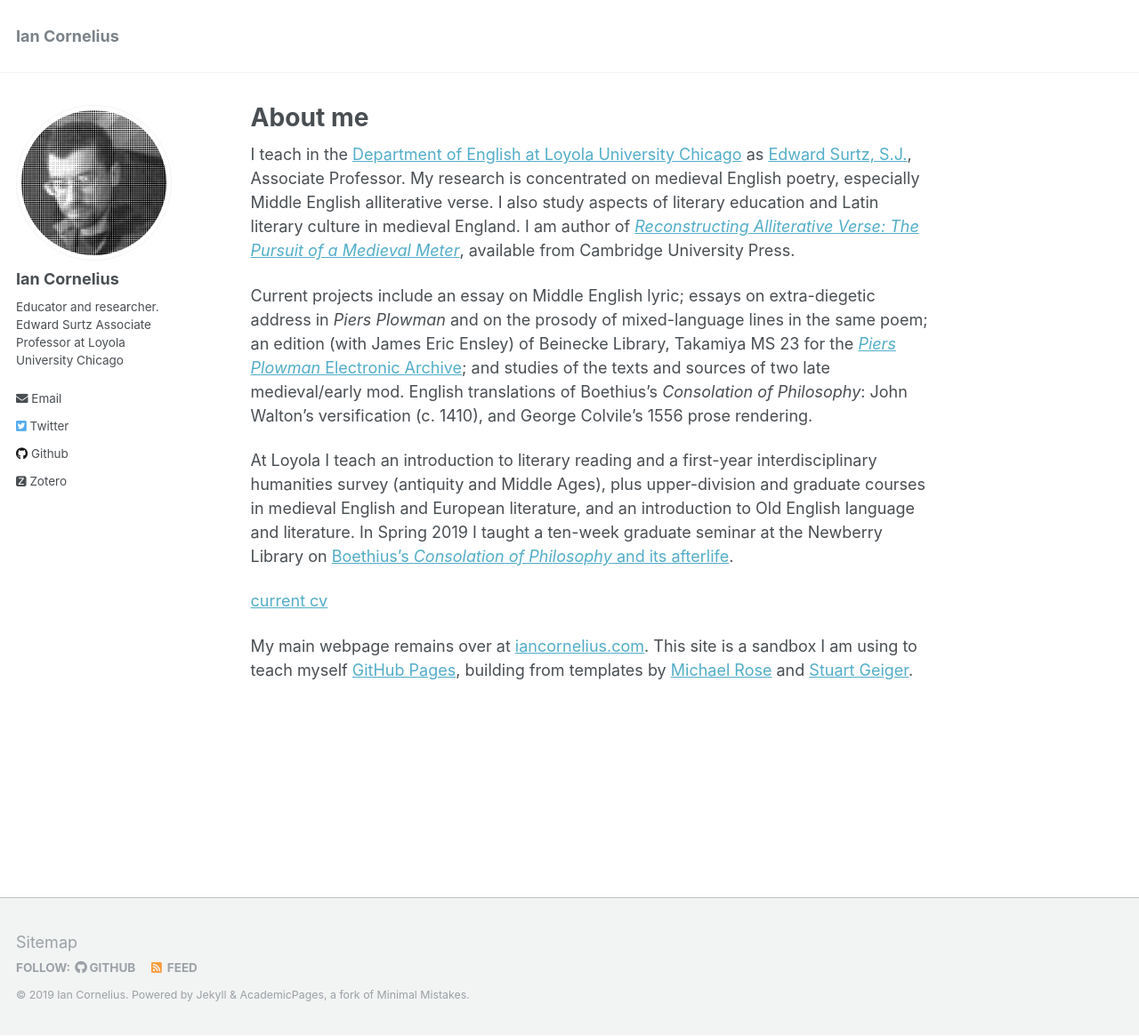
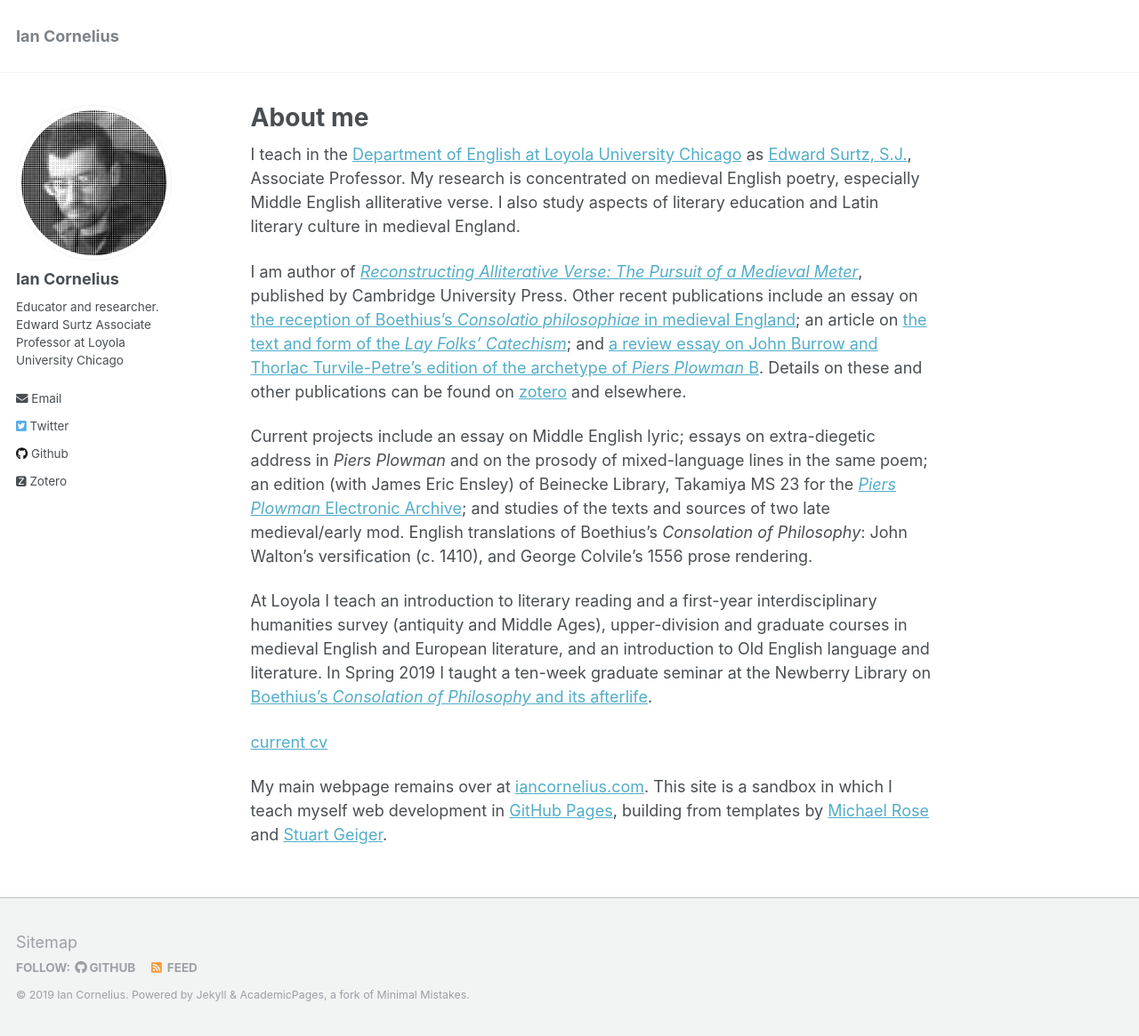
Before and after one commit to icornelius/icornelius.github.io, a Jekyll site: the page built from _pages/about.md, in a window 1280 px wide and 1165 px high. Shown: the whole window at 89% size. Built offline with Jekyll 4.4.1, drawn with Linux system fonts in a browser that asks for light colours; some web fonts are replaced.

Commit message:
review about.md

```diff
--- a/_pages/about.md
+++ b/_pages/about.md
@@ -11,7 +11,13 @@ redirect_from:
 I teach in the [Department of English at Loyola University Chicago](http://www.luc.edu/english/index.shtml) as [Edward Surtz, S.J.](https://www.luc.edu/english/surtz.shtml), Associate Professor.
 My research is concentrated on medieval English poetry, especially Middle English alliterative verse.
 I also study aspects of literary education and Latin literary culture in medieval England.
-I am author of [*Reconstructing Alliterative Verse: The Pursuit of a Medieval Meter*](http://www.cambridge.org/9781107154100), available from Cambridge University Press.
+
+I am author of [*Reconstructing Alliterative Verse: The Pursuit of a Medieval Meter*](http://www.cambridge.org/9781107154100), published by Cambridge University Press.
+Other recent publications include an essay on
+[the reception of Boethius's *Consolatio philosophiae* in medieval England](https://www.oxfordscholarship.com/view/10.1093/acprof:oso/9780199587230.001.0001/acprof-9780199587230-chapter-14);
+an article on [the text and form of the *Lay Folks' Catechism*](https://academic.oup.com/res/article-abstract/70/293/14/5232559);
+and [a review essay on John Burrow and Thorlac Turvile-Petre's edition of the archetype of *Piers Plowman* B](https://www.brepolsonline.net/doi/10.1484/J.YLS.5.116161).
+Details on these and other publications can be found on [zotero](https://www.zotero.org/irc7) and elsewhere.
 
 Current projects include
 an essay on Middle English lyric;
@@ -22,10 +28,10 @@ and studies of the texts and sources of two late medieval/early mod. English tra
 John Walton's versification (c. 1410),
 and George Colvile's 1556 prose rendering.
 
-At Loyola I teach an introduction to literary reading and a first-year interdisciplinary humanities survey (antiquity and Middle Ages), plus upper-division and graduate courses in medieval English and European literature, and an introduction to Old English language and literature.
+At Loyola I teach an introduction to literary reading and a first-year interdisciplinary humanities survey (antiquity and Middle Ages), upper-division and graduate courses in medieval English and European literature, and an introduction to Old English language and literature.
 In Spring 2019 I taught a ten-week graduate seminar at the Newberry Library on [Boethius's *Consolation of Philosophy* and its afterlife](https://icornelius.github.io/boethius2019/).
 
 [current cv](https://icornelius.github.io/files/cornelius-cv.pdf)
 
 My main webpage remains over at [iancornelius.com](https://www.iancornelius.com).
-This site is a sandbox I am using to teach myself [GitHub Pages](https://pages.github.com/), building from templates by [Michael Rose](https://mademistakes.com/) and [Stuart Geiger](http://stuartgeiger.com/).
+This site is a sandbox in which I teach myself web development in [GitHub Pages](https://pages.github.com/), building from templates by [Michael Rose](https://mademistakes.com/) and [Stuart Geiger](http://stuartgeiger.com/).
```
